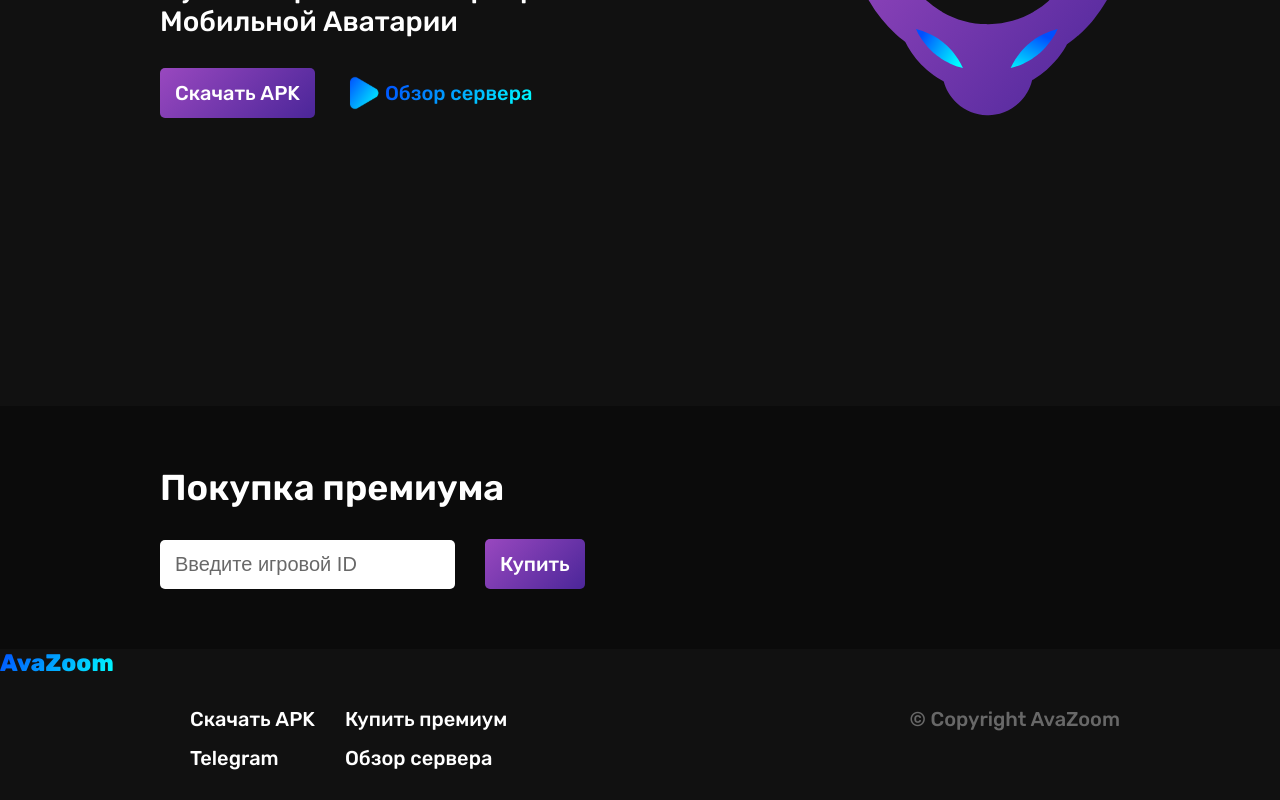
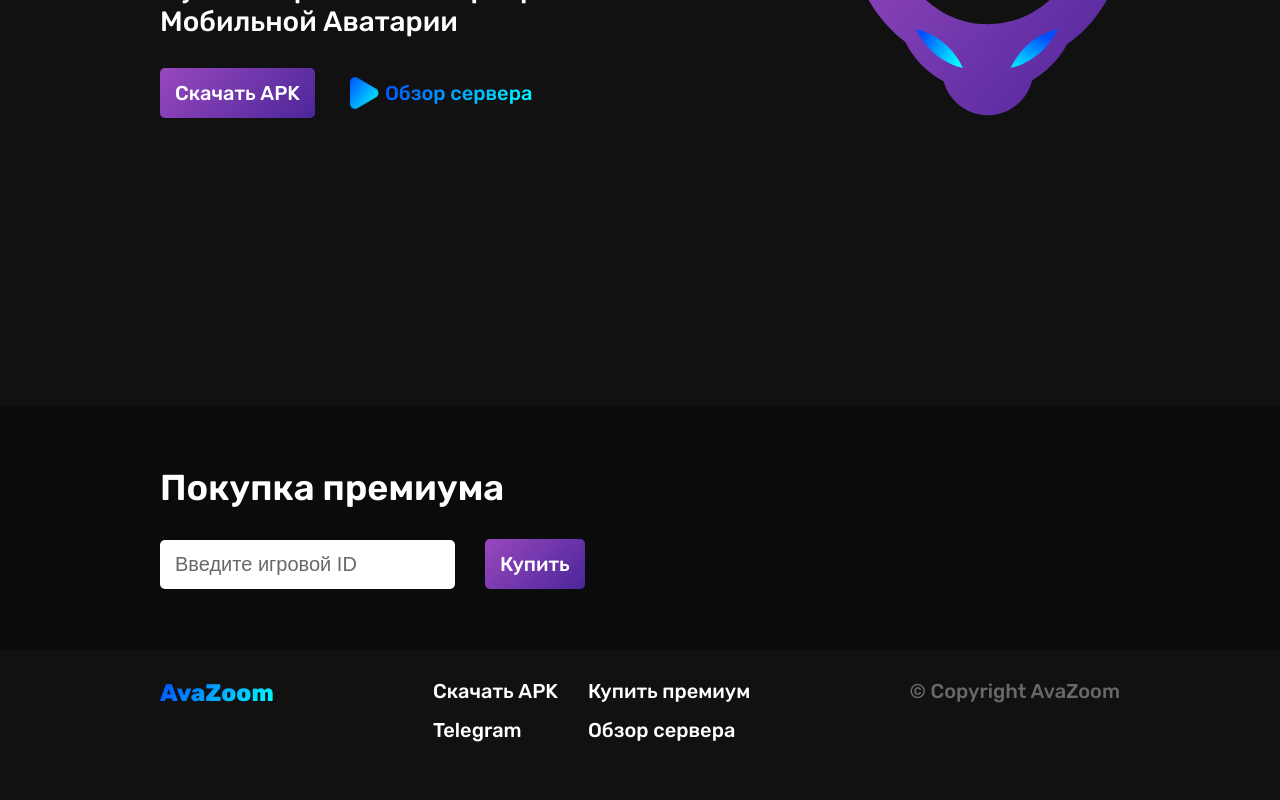
Before and after one commit to MikkoKonov/avazoom-testing, a React (Vite) app: page / in a window 1280 px wide. Shown: the part 359-1159 px from the top of the page. After the commit the page ends 1131 px from the top, so only its background shows below. Built offline with nearby package versions, Linux system fonts and the light colour scheme.

Commit message:
fixed bug

```diff
--- a/src/components/Footer/Footer.jsx
+++ b/src/components/Footer/Footer.jsx
@@ -8,7 +8,6 @@ const Footer = () => {
     const { isMiniTablet, isMobile } = useDeviceDetect();
     return (
         <div className={classes.bgcolor}>
-            { isMiniTablet || isMobile ? undefined : <Logo/>}
             {isMobile ? (
                 <div className={classes.footerContainer}>
                     <div className={classes.linksContainer}>
@@ -50,6 +49,7 @@ const Footer = () => {
                 </div>
             ) : (
                 <div className={classes.footerContainer}>
+                    <Logo/>
                     <div className={classes.linksContainer}>
                         <div className={classes.linkGroup}>
                             <div className={classes.linkMargin}>
```
